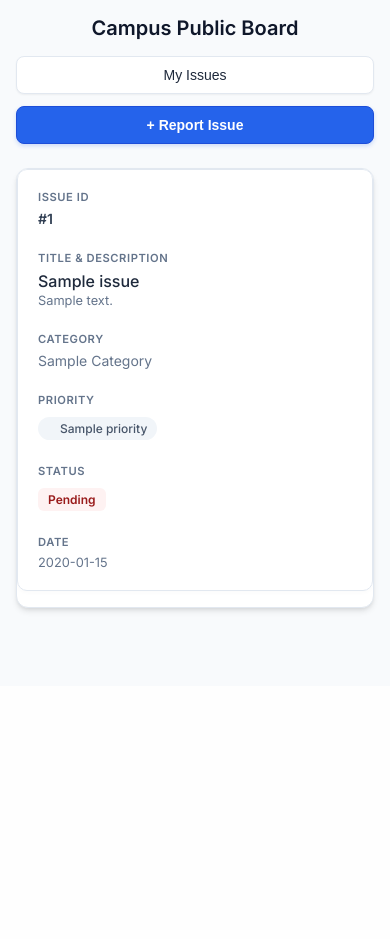
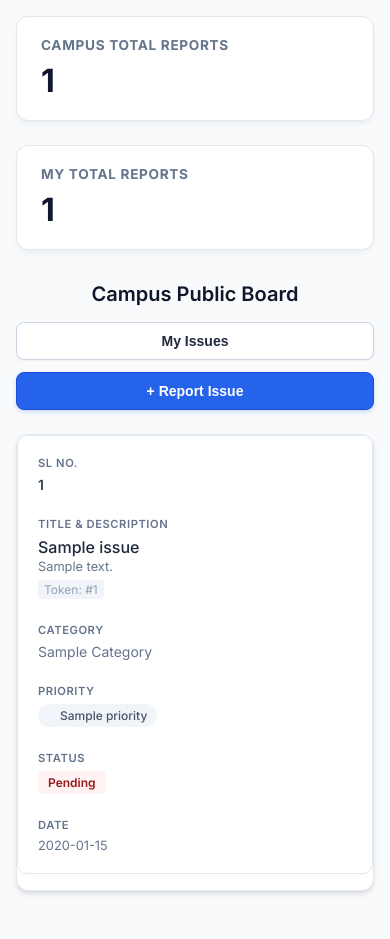
Before and after one commit to br2322307-dotcom/IIE_Report, a Flask app: template templates/student/dashboard.html in a window 390 px wide. Shown: the part 158-1097 px from the top of the page. Before the commit the page ends 771 px from the top, so only its background shows below. Run offline with Flask 3, Linux system fonts and the light colour scheme; the visitor is signed in with stand-in values (Sample User, id 1); the template is opened without the code that fills it: most values are stand-ins (such as "Sample title", 1, 10 or a date in 2020).

Commit message:
Update dashboard.html

```diff
--- a/templates/student/dashboard.html
+++ b/templates/student/dashboard.html
@@ -62,13 +62,32 @@
             padding: 0 1.5rem;
         }
 
+        /* Stats Cards */
+        .stats-grid {
+            display: grid;
+            grid-template-columns: repeat(auto-fit, minmax(200px, 1fr));
+            gap: 1.5rem;
+            margin-bottom: 2rem;
+        }
+
+        .stat-card {
+            background: var(--bg-surface);
+            padding: 1.25rem 1.5rem;
+            border-radius: 12px;
+            border: 1px solid var(--border-light);
+            box-shadow: 0 4px 6px -1px rgba(0, 0, 0, 0.05);
+        }
+
+        .stat-card h4 { margin: 0; font-size: 0.85rem; color: var(--text-muted); text-transform: uppercase; letter-spacing: 0.05em; }
+        .stat-card p { margin: 8px 0 0 0; font-size: 2rem; font-weight: 700; color: var(--brand-dark); }
+
         /* Action Buttons Header */
         .action-bar {
             display: flex;
             justify-content: space-between;
             align-items: center;
             margin-bottom: 1.5rem;
-            color: white;
+            color: var(--brand-dark);
         }
 
         .action-bar h3 { margin: 0; font-size: 1.25rem; font-weight: 600; }
@@ -76,18 +95,18 @@
         .btn-group { display: flex; gap: 12px; }
 
         .secondary-btn {
-            background: rgba(255, 255, 255, 0.1);
-            color: white;
-            border: 1px solid rgba(255, 255, 255, 0.2);
+            background: #ffffff;
+            color: #1e293b;
+            border: 1px solid #cbd5e1;
             padding: 10px 18px;
             border-radius: 8px;
             font-size: 0.875rem;
-            font-weight: 500;
+            font-weight: 600;
             cursor: pointer;
             transition: all 0.2s;
-            backdrop-filter: blur(4px);
+            box-shadow: 0 1px 2px rgba(0,0,0,0.05);
         }
-        .secondary-btn:hover { background: rgba(255, 255, 255, 0.2); }
+        .secondary-btn:hover { background: #f8fafc; border-color: #94a3b8; }
 
         .primary-btn {
             background: var(--brand-accent);
@@ -103,7 +122,7 @@
         }
         .primary-btn:hover { background: var(--brand-accent-hover); transform: translateY(-1px); }
 
-        /* Data Card & Table (Desktop) */
+        /* Data Card & Table */
         .data-card {
             background: var(--bg-surface);
             border-radius: 12px;
@@ -137,9 +156,11 @@
         tbody tr:hover { background-color: #f8fafc; border-left-color: var(--brand-accent); }
         tbody tr:last-child td { border-bottom: none; }
 
-        .issue-title { font-weight: 500; color: var(--text-main); }
+        .issue-title { font-weight: 500; color: var(--text-main); font-size: 1rem; }
         .category-text { color: var(--text-muted); text-transform: capitalize; }
         .date-text { color: var(--text-muted); font-size: 0.8rem; }
+
+        .token-id { font-size: 0.75rem; color: #94a3b8; margin-top: 6px; display: inline-block; background: #f1f5f9; padding: 2px 6px; border-radius: 4px; }
 
         /* Badges */
         .badge {
@@ -206,6 +227,8 @@
 
         .modal-header { display: flex; justify-content: space-between; align-items: center; margin-bottom: 1.5rem; }
         .modal-header h3 { margin: 0; font-size: 1.1rem; color: var(--brand-dark); }
+
+        /* THE MISSING CLOSE BUTTON CSS */
         .close-btn { background: none; border: none; font-size: 1.5rem; cursor: pointer; color: #94a3b8; transition: 0.2s; }
         .close-btn:hover { color: var(--danger); }
 
@@ -226,7 +249,6 @@
         }
         .submit-btn:hover { background: var(--brand-accent-hover); }
 
-        /* Small Buttons inside My Issues */
         .action-btn-sm {
             border: none; padding: 6px 12px; border-radius: 6px; cursor: pointer;
             font-size: 0.75rem; font-weight: 600; transition: 0.2s; display: inline-flex; align-items: center; gap: 4px;
@@ -238,84 +260,20 @@
         .btn-del { background: #fff; color: #ef4444; border: 1px solid #fecaca; }
         .btn-del:hover { background: #fef2f2; }
 
-        /* =========================================
-           RESPONSIVE DESIGN (MOBILE FRIENDLY FIX)
-           ========================================= */
         @media (max-width: 768px) {
-            .app-header {
-                height: auto;
-                padding-bottom: 2rem;
-                flex-direction: column;
-                gap: 1rem;
-                align-items: center;
-                text-align: center;
-            }
-
+            .app-header { height: auto; padding-bottom: 2rem; flex-direction: column; gap: 1rem; align-items: center; text-align: center; }
             .logout-btn { align-self: center; }
-
-            /* Remove negative overlap on mobile so text doesn't blend into background */
             .workspace-main { margin-top: 1rem; padding: 0 1rem; }
-
-            .action-bar {
-                flex-direction: column;
-                gap: 1rem;
-                align-items: stretch;
-                text-align: center;
-                color: var(--brand-dark); /* Fixed Text Color for Light Background */
-            }
+            .action-bar { flex-direction: column; gap: 1rem; align-items: stretch; text-align: center; }
             .btn-group { flex-direction: column; width: 100%; gap: 12px; }
-
-            /* Changed from transparent white to visible dark/white for mobile */
-            .secondary-btn {
-                background: #ffffff;
-                color: var(--text-main);
-                border: 1px solid var(--border-light);
-                width: 100%;
-                justify-content: center;
-                display: flex;
-                box-shadow: 0 1px 2px rgba(0,0,0,0.05);
-            }
-
+            .secondary-btn { width: 100%; justify-content: center; display: flex; }
             .primary-btn { width: 100%; justify-content: center; display: flex; }
-
-            /* Transforming Table into Cards for Mobile */
             table, thead, tbody, th, td, tr { display: block; }
-
             thead tr { display: none; }
-
-            tbody tr {
-                background: #fff;
-                border: 1px solid var(--border-light);
-                border-radius: 10px;
-                margin-bottom: 1rem;
-                padding: 0.5rem;
-                box-shadow: 0 2px 4px rgba(0,0,0,0.02);
-            }
-
-            td {
-                display: flex;
-                flex-direction: column;
-                align-items: flex-start;
-                padding: 0.75rem;
-                border-bottom: 1px solid #f1f5f9;
-                text-align: left;
-            }
-
+            tbody tr { background: #fff; border: 1px solid var(--border-light); border-radius: 10px; margin-bottom: 1rem; padding: 0.5rem; box-shadow: 0 2px 4px rgba(0,0,0,0.02); }
+            td { display: flex; flex-direction: column; align-items: flex-start; padding: 0.75rem; border-bottom: 1px solid #f1f5f9; text-align: left; }
             td:last-child { border-bottom: none; }
-
-            td::before {
-                content: attr(data-label);
-                font-weight: 600;
-                font-size: 0.7rem;
-                text-transform: uppercase;
-                color: var(--text-muted);
-                margin-bottom: 6px;
-                display: block;
-                letter-spacing: 0.05em;
-            }
-
-            .issue-title { font-size: 1rem; }
-            .badge, .status-badge { align-self: flex-start; margin-top: 4px; }
+            td::before { content: attr(data-label); font-weight: 600; font-size: 0.7rem; text-transform: uppercase; color: var(--text-muted); margin-bottom: 6px; display: block; letter-spacing: 0.05em; }
             .form-group[style] { flex-direction: column; gap: 1rem; }
         }
     </style>
@@ -333,7 +291,17 @@
 
     <main class="workspace-main">
 
-        <!-- Headers & Actions -->
+        <div class="stats-grid">
+            <div class="stat-card">
+                <h4>Campus Total Reports</h4>
+                <p>{{ all_issues|length }}</p>
+            </div>
+            <div class="stat-card">
+                <h4>My Total Reports</h4>
+                <p>{{ my_issues|length }}</p>
+            </div>
+        </div>
+
         <div class="action-bar">
             <h3>Campus Public Board</h3>
             <div class="btn-group">
@@ -342,12 +310,11 @@
             </div>
         </div>
 
-        <!-- Main Public Table (Responsive via data-label) -->
         <div class="data-card">
             <table>
                 <thead>
                     <tr>
-                        <th>Issue ID</th>
+                        <th>Sl No.</th>
                         <th>Title & Description</th>
                         <th>Category</th>
                         <th>Priority</th>
@@ -358,21 +325,18 @@
                 <tbody>
                     {% for issue in all_issues %}
                     <tr>
-                        <td data-label="Issue ID" style="font-weight: 600;">#{{ issue['id'] }}</td>
+                        <td data-label="Sl No." style="font-weight: 600;">{{ loop.index }}</td>
                         <td data-label="Title & Description">
                             <div class="issue-title">{{ issue['title'] }}</div>
                             <div style="font-size: 0.8rem; color: var(--text-muted); margin-top: 2px;">{{ issue['description'] }}</div>
+                            <div class="token-id">Token: #{{ issue['id'] }}</div>
                         </td>
                         <td data-label="Category" class="category-text">{{ issue['category'] }}</td>
                         <td data-label="Priority">
-                            <span class="badge priority-{{ issue['priority'] | lower }}">
-                                {{ issue['priority'] }}
-                            </span>
+                            <span class="badge priority-{{ issue['priority'] | lower }}">{{ issue['priority'] }}</span>
                         </td>
                         <td data-label="Status">
-                            <span class="status-badge status-{{ issue['status'] | lower | replace(' ', '-') }}">
-                                {{ issue['status'] }}
-                            </span>
+                            <span class="status-badge status-{{ issue['status'] | lower | replace(' ', '-') }}">{{ issue['status'] }}</span>
                         </td>
                         <td data-label="Date" class="date-text">{{ issue['created_at'][:10] }}</td>
                     </tr>
@@ -395,7 +359,8 @@
         <div class="modal-content">
             <div class="modal-header">
                 <h3>Submit New Issue</h3>
-                <button class="close-btn" onclick="closeModal('issueModal')">&times;</button>
+                <!-- Close Button for Modal 1 -->
+                <button type="button" class="close-btn" onclick="closeModal('issueModal')">&times;</button>
             </div>
             <form action="/submit_issue" method="POST">
                 <div class="form-group">
@@ -437,19 +402,21 @@
         </div>
     </div>
 
-    <!-- MODAL 2: My Issues Management (Responsive) -->
+    <!-- MODAL 2: My Issues Management -->
     <div class="modal-overlay" id="myIssuesModal" onclick="closeModalOnOutsideClick(event, 'myIssuesModal')">
         <div class="modal-content modal-wide">
             <div class="modal-header">
                 <h3>My Reported Issues</h3>
-                <button class="close-btn" onclick="closeModal('myIssuesModal')">&times;</button>
+                <!-- Close Button for Modal 2 (My Issues) -->
+                <button type="button" class="close-btn" onclick="closeModal('myIssuesModal')">&times;</button>
             </div>
 
             <div style="border-radius: 8px; border: 1px solid var(--border-light); overflow: hidden;">
                 <table style="margin: 0; width: 100%;">
                     <thead>
                         <tr>
-                            <th>Title</th>
+                            <th>Sl No.</th>
+                            <th>Issue Title</th>
                             <th>Priority</th>
                             <th>Status</th>
                             <th>Action</th>
@@ -458,40 +425,39 @@
                     <tbody>
                         {% for issue in my_issues %}
                         <tr>
-                            <td data-label="Title" class="issue-title">{{ issue['title'] }}</td>
+                            <td data-label="Sl No." style="font-weight: 600;">{{ loop.index }}</td>
+                            <td data-label="Issue Title" class="issue-title">
+                                {{ issue['title'] }}
+                                <div class="token-id" style="margin-top: 4px; display: block; width: fit-content;">Token: #{{ issue['id'] }}</div>
+                            </td>
                             <td data-label="Priority">
-                                <span class="badge priority-{{ issue['priority'] | lower }}">
-                                    {{ issue['priority'] }}
-                                </span>
+                                <span class="badge priority-{{ issue['priority'] | lower }}">{{ issue['priority'] }}</span>
                             </td>
                             <td data-label="Status">
-                                <span class="status-badge status-{{ issue['status'] | lower | replace(' ', '-') }}">
-                                    {{ issue['status'] }}
-                                </span>
+                                <span class="status-badge status-{{ issue['status'] | lower | replace(' ', '-') }}">{{ issue['status'] }}</span>
                             </td>
                             <td data-label="Action">
-                                {% if issue['status'] == 'Review Pending' %}
-                                    <form action="{{ url_for('verify_resolution', issue_id=issue['id']) }}" method="POST" style="display:inline-flex; gap: 6px;">
-                                        <button type="submit" name="action" value="confirm" class="action-btn-sm btn-yes" title="Confirm Fixed">
-                                            ✅ Fixed
-                                        </button>
-                                        <button type="submit" name="action" value="reject" class="action-btn-sm btn-no" title="Not Fixed">
-                                            ❌ Not Fixed
-                                        </button>
+                                <div style="display: flex; gap: 8px; flex-wrap: wrap;">
+                                    {% if issue['status'] == 'Review Pending' %}
+                                    <form action="{{ url_for('verify_resolution', issue_id=issue['id']) }}" method="POST" style="display:inline;">
+                                        <input type="hidden" name="action" value="confirm">
+                                        <button type="submit" class="action-btn-sm btn-yes">Yes, Fixed</button>
                                     </form>
-                                {% else %}
-                                    <form action="{{ url_for('delete_issue', issue_id=issue['id']) }}" method="POST" style="margin: 0;">
-                                        <button type="submit" class="action-btn-sm btn-del" onclick="return confirm('Delete this issue permanently?');">
-                                            Delete
-                                        </button>
+                                    <form action="{{ url_for('verify_resolution', issue_id=issue['id']) }}" method="POST" style="display:inline;">
+                                        <input type="hidden" name="action" value="reject">
+                                        <button type="submit" class="action-btn-sm btn-no">Not Fixed</button>
                                     </form>
-                                {% endif %}
+                                    {% endif %}
+                                    <form action="{{ url_for('delete_issue', issue_id=issue['id']) }}" method="POST" style="display:inline;" onsubmit="return confirm('Are you sure you want to delete this issue?');">
+                                        <button type="submit" class="action-btn-sm btn-del">Delete</button>
+                                    </form>
+                                </div>
                             </td>
                         </tr>
                         {% else %}
                         <tr>
-                            <td colspan="4" style="text-align: center; color: var(--text-muted); padding: 2rem; display: block;">
-                                You have not reported any issues yet.
+                            <td colspan="5" style="text-align: center; padding: 2rem; color: var(--text-muted);">
+                                You haven't reported any issues yet.
                             </td>
                         </tr>
                         {% endfor %}
@@ -501,7 +467,7 @@
         </div>
     </div>
 
-    <!-- JavaScript for Modals -->
+    <!-- Scripts for Modals -->
     <script>
         function openModal() {
             document.getElementById('issueModal').classList.add('active');
@@ -516,12 +482,10 @@
         }
 
         function closeModalOnOutsideClick(event, modalId) {
-            const modal = document.getElementById(modalId);
-            if (event.target === modal) {
+            if (event.target.id === modalId) {
                 closeModal(modalId);
             }
         }
     </script>
-
 </body>
 </html>
```
